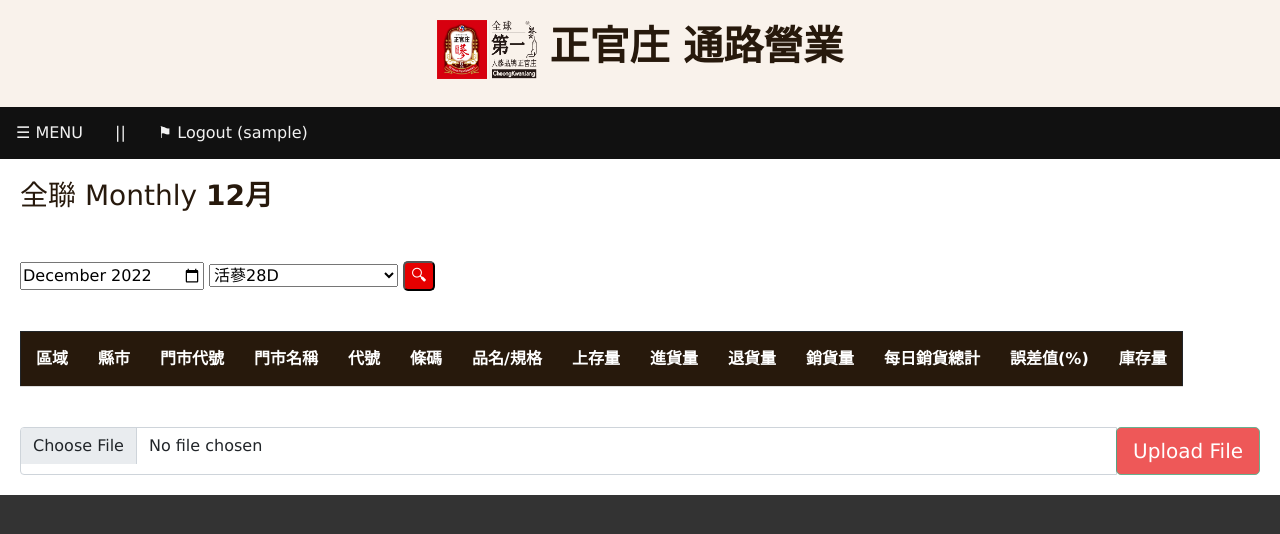
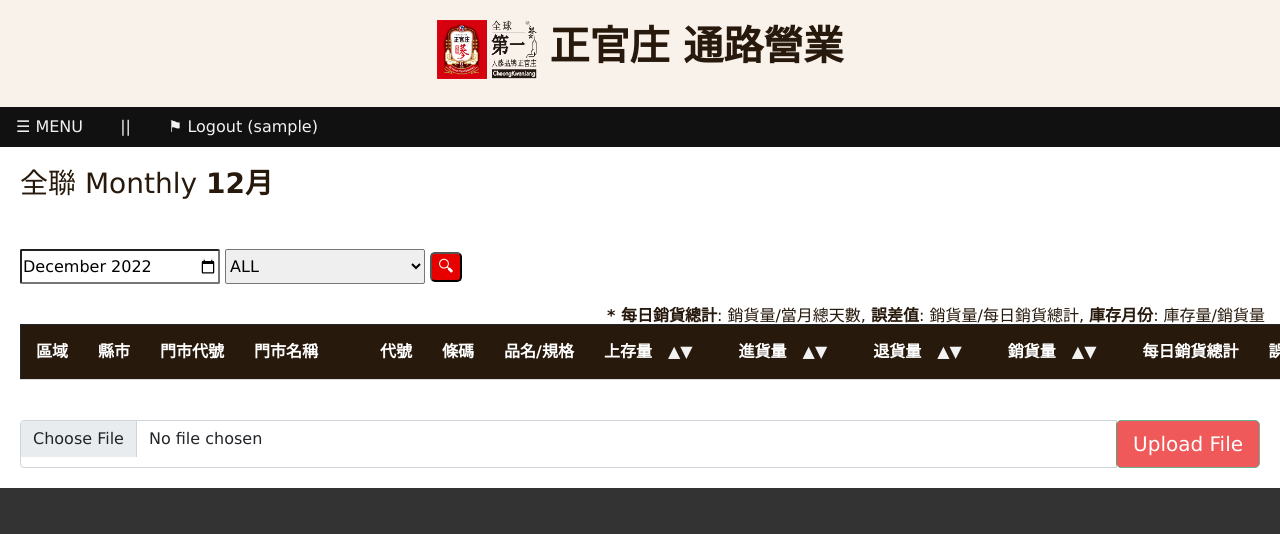
Before and after one commit to PatriciaPark/data_statistics, a Django app: page /csm/ in a window 1280 px wide. Shown: the top 534 px of the page. Run offline with Django 4.2, Linux system fonts and the light colour scheme; a user stored in the database is signed in; tables that the repository leaves empty hold one stand-in row (values such as "Sample post"); lists and menus that the app fills with data are empty.

Commit message:
monthly modify

```diff
--- a/mysite/config/static/css/style.css
+++ b/mysite/config/static/css/style.css
@@ -16,12 +16,13 @@ html * {
 .topnav {
     overflow: hidden;
     background-color: #111;
+    height: auto;
+    min-height: 40px;
+    line-height: 40px;
 }
 
 /* Navbar links */
 .topnav a, span {
-    float: left;
-    display: block;
     color: #f2f2f2;
     text-align: center;
     padding: 14px 16px;
@@ -117,6 +118,20 @@ html * {
   padding: 20px;
   margin: auto;
 }
+/* calander month */
+.searchMonth {
+  position: relative;
+  min-width: 200px;
+  height: 35px;
+  border-radius: 2px;
+}
+/* select box */
+.select {
+  position: relative;
+  min-width: 200px;
+  height: 35px;
+  border-radius: 2px;
+}
 
 /** 업로드 영역 **/
 .input-group {
--- a/mysite/config/templates/base.html
+++ b/mysite/config/templates/base.html
@@ -25,7 +25,6 @@
       <!-- Use any element to open the sidenav -->
       {% include 'nav.html' %}
     </div>
-    <div class='topnav'>
     <!-- NAVIGATION END -->
     <!-- SIDE MENU START -->
     <div id="mySidenav" class="column side">
--- a/mysite/csm/models.py
+++ b/mysite/csm/models.py
@@ -32,6 +32,7 @@ class SumMonthly(models.Model):
     sum_m_stock = models.IntegerField(null=False, blank=False)
     sum_m_sale_ttl = models.FloatField(null=True, blank=True)
     sum_m_sale_err = models.FloatField(null=True, blank=True)
+    sum_m_stock_mon = models.FloatField(null=True, blank=True)
     prd_code = models.ForeignKey(Product, null=True, on_delete = models.SET_NULL)
     str_code = models.ForeignKey(Store, null=True, on_delete = models.SET_NULL)
 
@@ -39,7 +40,7 @@ class SumMonthly(models.Model):
         return "%s %s %s %s %s %s %s %s %s %s %s %s %s" % (self.sum_m_date, self.str_code.str_loc, self.str_code.str_city, self.str_code.str_code,
                                                            self.str_code.str_name, self.prd_code.prd_code, self.prd_code.prd_name, self.prd_code.prd_barcode,
                                                            self.sum_m_save, self.sum_m_buy, self.sum_m_return, self.sum_m_sale, self.sum_m_stock,
-                                                           self.sum_m_sale_ttl, self.sum_m_sale_err)
+                                                           self.sum_m_sale_ttl, self.sum_m_sale_err, self.sum_m_stock_mon)
 
     class Meta:
         db_table = 'tbl_sum_m'
--- a/mysite/csm/static/css/csm.css
+++ b/mysite/csm/static/css/csm.css
@@ -1,4 +1,8 @@
 /* 그리드 영역 */
+#myTable span {
+    display: inline;
+}
+
 .dataGrid {
     padding: 20px;
     overflow: auto;
@@ -28,3 +32,10 @@ tr:hover {background-color: #f9f2eb;}
 .setBold {
     font-weight: bold;
 }
+
+/* 항목 설명 p */
+#pInfo {
+    position:absolute;
+    right: 15px;
+    color: #27190c;
+}
--- a/mysite/csm/static/script/csm.js
+++ b/mysite/csm/static/script/csm.js
@@ -2,6 +2,7 @@
 window.onload = function () {
     searchDaily();
     localStorage.removeItem("user_selected_date");
+    localStorage.removeItem("user_selected_prd");
 }
 
 // 파일 선택시에만 버튼 활성화
@@ -11,15 +12,25 @@ document.getElementById('fileInput').addEventListener('input', function (event)
 
 // 파일 업로드시 로딩 애니메이션
 document.getElementById('submitBtn').onclick = function (e) {
-    var maskHeight = document.body.scrollHeight;
-    document.getElementById('loading-div').style.display = '';
-    document.getElementById('loading-div').style.height = maskHeight + 'px';
+    loading();
 };
 
 // 달력 날짜 선택시 로컬스토리지 저장
 document.getElementById('monthSearch').addEventListener('input', function (event) {
     localStorage.setItem("user_selected_date", document.getElementById('monthSearch').value);
 });
+
+// 로딩 화면 함수
+function loading() {
+    var maskHeight = document.body.scrollHeight;
+    document.getElementById('loading-div').style.display = '';
+    document.getElementById('loading-div').style.height = maskHeight + 'px';
+}
+
+// select box 선택시 로컬스토리지 저장
+function selectedPrd() {
+    localStorage.setItem("user_selected_prd", document.getElementById('selectSearch').value);
+}
 
 // 검색창 달력 현재 달로 디폴트 세팅
 function defaultDate() {
@@ -51,4 +62,11 @@ function searchDaily() {
     } else {
         document.getElementById('monthSearch').value = localStorage.getItem("user_selected_date");
     }
+
+    // 검색창 select box 값 설정
+    if (!localStorage.getItem("user_selected_prd")) {
+        document.getElementById('selectSearch').value = "";
+    } else {
+        document.getElementById('selectSearch').value = localStorage.getItem("user_selected_prd");
+    }
 }
--- a/mysite/csm/templates/csm/index.html
+++ b/mysite/csm/templates/csm/index.html
@@ -10,7 +10,8 @@
     <form method="GET">
         <div class="searchForm">
             <input type="month" name="input-month" id="monthSearch" class="searchMonth">
-            <select name="input-prd" id="selectSearch">
+            <select name="input-prd" id="selectSearch" class="select" onChange="selectedPrd()">
+                <option value="" selected> ALL </option>
                 <option value="11530035"> 活蔘28D </option>
                 <option value="11060162"> 蔘精ET秘 </option>
                 <option value="17010087"> 活蔘28D/蔘活力飲禮盒 </option>
@@ -22,6 +23,7 @@
             <input type="submit" id="btnSearch" value="🔍︎">
         </div>
     </form>
+    <p id="pInfo"><B>* 每日銷貨總計</B>: 銷貨量/當月總天數, <B>誤差值</B>: 銷貨量/每日銷貨總計, <B>庫存月份</B>: 庫存量/銷貨量</p>
     <div class="dataGrid">
         <table class="tableGrid" id="myTable">
             <thead>
@@ -29,17 +31,18 @@
                     <th><B>區域</B></th>
                     <th><B>縣市</B></th>
                     <th><B>門市代號</B></th>
-                    <th><B>門市名稱</B></th>
+                    <th><B>門市名稱</B><span id="prdName" name="prdName" value="▲"></span></th>
                     <th><B>代號</B></th>
                     <th><B>條碼</B></th>
                     <th><B>品名/規格</B></th>
-                    <th><B>上存量</B></th>
-                    <th><B>進貨量</B></th>
-                    <th><B>退貨量</B></th>
-                    <th><B>銷貨量</B></th>
+                    <th><B>上存量</B><span id="prdSave" name="prdSave">▲▼</span></th>
+                    <th><B>進貨量</B><span id="prdBuy" name="prdBuy">▲▼</span></th>
+                    <th><B>退貨量</B><span id="prdReturn" name="prdReturn">▲▼</span></th>
+                    <th><B>銷貨量</B><span id="prdSale" name="prdSale">▲▼</span></th>
                     <th><B>每日銷貨總計</B></th>
                     <th><B>誤差值(%)</B></th>
-                    <th><B>庫存量</B></th>
+                    <th><B>庫存量</B><span id="prdStock" name="prdStock">▲▼</span></th>
+                    <th><B>庫存月份</B></th>
                 </tr>
             </thead>
             <tbody>
@@ -57,8 +60,17 @@
                     <td>{{data.sum_m_return}}</td>
                     <td>{{data.sum_m_sale}}</td>
                     <td><B>{{data.sum_m_sale_ttl}}</B></td>
+                    {%if data.sum_m_stock_mon == None %}
+                    <td><B>-</B></td>
+                    {% else %}
                     <td><B>{{data.sum_m_sale_err}}</B></td>
+                    {% endif %}
                     <td>{{data.sum_m_stock}}</td>
+                    {%if data.sum_m_stock_mon >= 6 %}
+                    <td style="color:red">{{data.sum_m_stock_mon}}</td>
+                    {% else %}
+                    <td>{{data.sum_m_stock_mon}}</td>
+                    {% endif %}
                 </tr>
                 {% endfor %}
             <tbody>
@@ -76,23 +88,31 @@
 <script>
     const monthData = "{{month}}";
 
+    // 숫자 데이터 정렬
+    document.getElementById('prdName').addEventListener('click', function (event) {
+        alert(document.getElementById('prdName').value);
+        if(document.getElementById('prdName').value == '▲') {
+            document.getElementById('prdName').value = '▼';
+        } else {
+            document.getElementById('prdName').value = '▲';
+        }
+    });
 
-
-    function objSort(obj, sort){
-        if(orderBy == "asc"){ //오름차순 정렬
-            orderBy = "desc";
-            obj.sort(function(a, b){
-            if (a[sort] > b[sort]) return 1;
-            else if (a[sort] < b[sort]) return -1;
-            });
-        }else{ //내림차순 정렬
-            orderBy = "asc";
-            obj.sort(function(a, b){
-            if (a[sort] > b[sort]) return -1;
-            else if (a[sort] < b[sort]) return 1;
-            });
-        }
-    }
+    document.getElementById('prdSave').addEventListener('click', function (event) {
+        alert('click');
+    });
+    document.getElementById('prdBuy').addEventListener('click', function (event) {
+        alert('click');
+    });
+    document.getElementById('prdReturn').addEventListener('click', function (event) {
+        alert('click');
+    });
+    document.getElementById('prdSale').addEventListener('click', function (event) {
+        alert('click');
+    });
+    document.getElementById('prdStock').addEventListener('click', function (event) {
+        alert('click');
+    });
 
 
 
--- a/mysite/csm/views.py
+++ b/mysite/csm/views.py
@@ -12,7 +12,7 @@ import openpyxl, calendar
 
 # index
 def index(request):
-  # html에서 선택한 날짜 받아오기
+    # html에서 선택한 날짜 받아오기
     try:
         date = request.GET.get('input-month')   #2022-11
         year = date[:4]     #2022
@@ -21,7 +21,12 @@ def index(request):
         year = datetime.today().year
         month = datetime.today().month
 
-    monthData = SumMonthly.objects.filter(sum_m_date__year=int(year), sum_m_date__month=int(month)).select_related('prd_code','str_code').order_by('sum_m_code','prd_code')
+    # html에서 선택한 select box value 받아오기
+    prdcode = request.GET.get('input-prd')  #상품코드
+    if prdcode :
+        monthData = SumMonthly.objects.filter(prd_code = prdcode, sum_m_date__year=int(year), sum_m_date__month=int(month)).select_related('prd_code','str_code').order_by('sum_m_code','prd_code')
+    else :
+        monthData = SumMonthly.objects.filter(sum_m_date__year=int(year), sum_m_date__month=int(month)).select_related('prd_code','str_code').order_by('sum_m_code','prd_code')
 
     # html 화면에 출력할 데이터 담을 리스트
     context = {'month':month, 'monthData':monthData}
@@ -39,96 +44,102 @@ def upload(request):
 
         # get sheet name
         wb = openpyxl.load_workbook('.'+excel_file, data_only=True)
-        ws = wb.worksheets[0]
         sheetname = wb.sheetnames
 
-        try:
-            for i in range(0, len(sheetname)):
-                ws = wb.worksheets[i]
-                sheetname = wb.sheetnames
+        # try:
+        for i in range(0, len(sheetname)):
+            ws = wb.worksheets[i]
 
-                # Converting a worksheet to a Dataframe
-                data = ws.values
-                cols = next(data)[0:]
-                cols = next(data)[0:]
-                cols = next(data)[0:]
-                cols = next(data)[0:]
-                cols = next(data)[0:]
-                df = DataFrame(data, columns=cols)
+            # Converting a worksheet to a Dataframe
+            data = ws.values
+            cols = next(data)[0:]
+            cols = next(data)[0:]
+            cols = next(data)[0:]
+            cols = next(data)[0:]
+            cols = next(data)[0:]
+            df = DataFrame(data, columns=cols)
 
-                # 날짜 추출
-                date_month  = str(filename.split(".")[0].split('_')[0][-2:].strip())
-                date_year = str(int(str(ws.cell(row=2,column=1).value).split("：")[1].split("年")[0].strip())+1911)
-                date_y_m = date_year + "-" + date_month
-                fromdate_time_obj = datetime.strptime(date_y_m, '%Y-%m')
+            # 날짜 추출
+            date_month  = str(filename.split(".")[0].split('_')[0][-2:].strip())
+            date_year = str(int(str(ws.cell(row=2,column=1).value).split("：")[1].split("年")[0].strip())+1911)
+            date_y_m = date_year + "-" + date_month
+            fromdate_time_obj = datetime.strptime(date_y_m, '%Y-%m')
 
-                # 불러온 달의 마지막일 (eg. 28일/30일/31일)
-                last_date = calendar.monthrange(int(date_year), int(date_month))[1]
+            # 불러온 달의 마지막일 (eg. 28일/30일/31일)
+            last_date = calendar.monthrange(int(date_year), int(date_month))[1]
 
-                # 데이터 DB 저장
-                for dbframe in df.itertuples():
-                    # 제품/매장 테이블에서 외래키 참조
-                    product, store = 0,0
+            # 데이터 DB 저장
+            for dbframe in df.itertuples():
+                # 제품/매장 테이블에서 외래키 참조
+                product, store = 0, 0
 
-                    # Get or Save prd data to DB (tbl_product)
+                # Get or Save prd data to DB (tbl_product)
+                try:
+                    product = Product.objects.get(prd_code = str(dbframe.貨號))
+                except ObjectDoesNotExist:
                     try:
-                        product = Product.objects.get(prd_code = str(dbframe.貨號))
-                    except ObjectDoesNotExist:
-                        try:
-                            product = Product.objects.create(
-                                prd_code = str(dbframe.貨號),
-                                prd_barcode = str(dbframe.條碼),
-                                prd_name = dbframe._5
-                            )
-                            product.save()
-                        except IntegrityError:
-                            pass
+                        product = Product.objects.create(
+                            prd_code = str(dbframe.貨號),
+                            prd_barcode = str(dbframe.條碼),
+                            prd_name = dbframe._5
+                        )
+                        product.save()
+                    except IntegrityError:
+                        pass
 
-                    # Get or Save str data to DB (tbl_store)
+                # Get or Save str data to DB (tbl_store)
+                try:
+                    store = Store.objects.get(str_code = str(dbframe.門市代號))
+                except ObjectDoesNotExist:
                     try:
-                        store = Store.objects.get(str_code = str(dbframe.門市代號))
-                    except ObjectDoesNotExist:
-                        try:
-                            store = Store.objects.create(
-                                str_code = dbframe.門市代號,
-                                str_city = dbframe.縣市,
-                                str_loc  = dbframe.區域,
-                                str_name = dbframe.門市名稱
-                            )
-                            store.save()
-                        except IntegrityError:
-                            pass
+                        store = Store.objects.create(
+                            str_code = dbframe.門市代號,
+                            str_city = dbframe.縣市,
+                            str_loc  = dbframe.區域,
+                            str_name = dbframe.門市名稱
+                        )
+                        store.save()
+                    except IntegrityError:
+                        pass
 
-                    # 일일 판매량 및 오차율
-                    m_sale  = wb.worksheets[i]['K4'].value # 판매총합 셀
-                    dailySale, errorRate = 0, 0
-                    dailySale = float(format(m_sale/last_date,".2f"))
+                # 일일 판매량, 오차율, 월재고율
+                m_sale  = wb.worksheets[i]['K4'].value # 판매총합 셀
+                dailySale, errorRate, stockMon = 0, 0, 0
+                # dailySale = float(format(m_sale/last_date,".2f"))
+                dailySale = float(format(dbframe.銷貨量/last_date,".2f"))
 
-                    try :
-                        errorRate = format(dbframe.銷貨量/dailySale,".2f")
-                    except ZeroDivisionError:
-                        errorRate = None
-                    # Save sum data to DB (tbl_sum_m)
-                    obj, created = SumMonthly.objects.update_or_create(
-                        sum_m_date  = fromdate_time_obj,
-                        str_code = store,
-                        defaults={
-                            'sum_m_date'  : fromdate_time_obj,
-                            'sum_m_save'  : dbframe.上存量,
-                            'sum_m_buy'   : dbframe.進貨量,
-                            'sum_m_return': dbframe.退貨量,
-                            'sum_m_sale'  : dbframe.銷貨量,
-                            'sum_m_stock' : dbframe.庫存量,
-                            'prd_code'    : product,
-                            'str_code'    : store,
-                            'sum_m_sale_ttl' : dailySale,
-                            'sum_m_sale_err' : errorRate
-                        }
-                        )
-                    obj.save()
+                try :
+                    errorRate = format(dbframe.銷貨量/dailySale,".2f")
+                except ZeroDivisionError:
+                    errorRate = None
+                try :
+                    stockMon = format(dbframe.庫存量/dbframe.銷貨量,".2f")
+                except ZeroDivisionError:
+                    stockMon = None
 
-        except:
-            messages.warning(request, 'Invalid file')
-            return redirect('/csm/')
+                # Save sum data to DB (tbl_sum_m)
+                obj, created = SumMonthly.objects.update_or_create(
+                    sum_m_date  = fromdate_time_obj,
+                    str_code = store,
+                    prd_code = product,
+                    defaults={
+                        'sum_m_date'  : fromdate_time_obj,
+                        'sum_m_save'  : dbframe.上存量,
+                        'sum_m_buy'   : dbframe.進貨量,
+                        'sum_m_return': dbframe.退貨量,
+                        'sum_m_sale'  : dbframe.銷貨量,
+                        'sum_m_stock' : dbframe.庫存量,
+                        'prd_code'    : product,
+                        'str_code'    : store,
+                        'sum_m_sale_ttl' : dailySale,
+                        'sum_m_sale_err' : errorRate,
+                        'sum_m_stock_mon': stockMon
+                    }
+                )
+                obj.save()
+
+        # except:
+        #     messages.warning(request, 'Invalid file')
+        #     return redirect('/csm/')
 
     return redirect('/csm/?input-month='+date_year+'-'+date_month)
```
Also changed, not shown: mysite/csm/migrations/0009_summonthly_sum_m_stock_mon.py (added).
